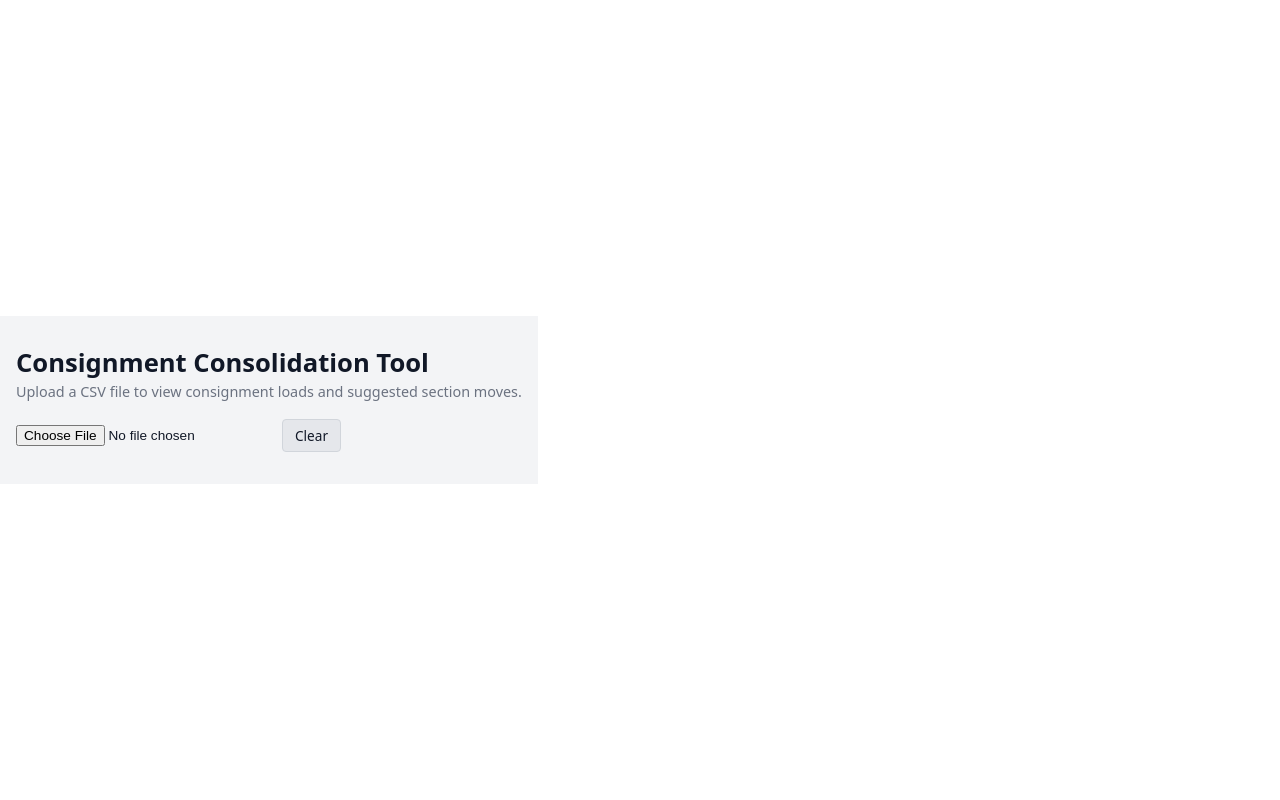
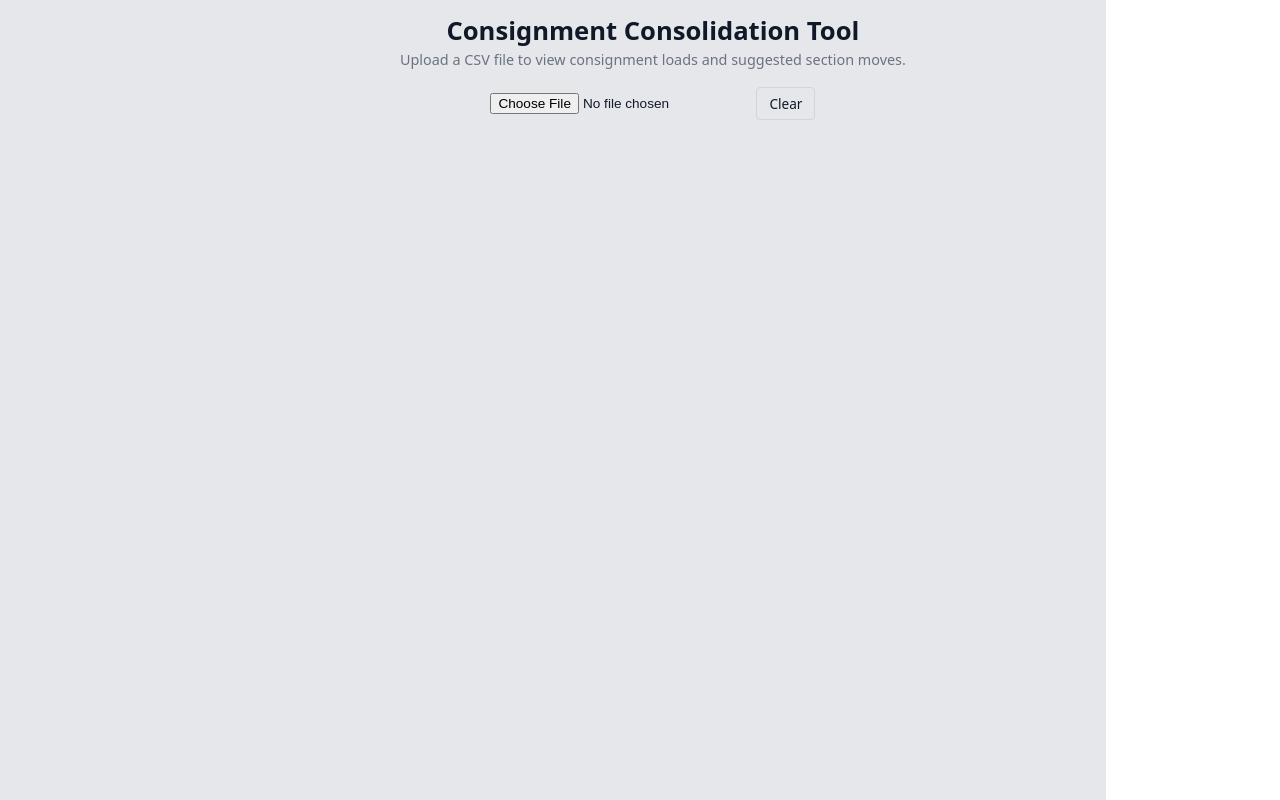
Before and after one commit to ajaisangha/consignment-consolidation, a React (Vite) app in the folder consolidation/: page / in a window 1280 px wide. Built offline with nearby package versions, Linux system fonts and the light colour scheme.

Commit message:
style update 2

```diff
--- a/consolidation/src/App.css
+++ b/consolidation/src/App.css
@@ -1,13 +1,26 @@
 .app {
   font-family: system-ui, -apple-system, BlinkMacSystemFont, "Segoe UI", sans-serif;
-  padding: 16px;
-  background-color: #f3f4f6;
   color: #111827;
+  padding-left: 400px;
+  padding-right: 200px;
+  background-color: #e5e7eb;
+  /* Center the whole app */
+  min-height: 100vh;
+  display: flex;
+  justify-content: center;
+  align-items: flex-start;
+}
+
+/* Inner container to control width and centering */
+.app-inner {
+  width: 100%;
+  max-width: 1400px;  /* increased from 1200px */
 }
 
 /* Header */
 .app-header {
   margin-bottom: 16px;
+  text-align: center;
 }
 
 .app-header h1 {
@@ -27,6 +40,7 @@
   align-items: center;
   gap: 8px;
   margin-bottom: 16px;
+  justify-content: center;
 }
 
 .controls input[type="file"] {
@@ -53,32 +67,41 @@
   background-color: #d1d5db;
 }
 
-/* Panels layout (unchanged layout, just polished) */
+/* Panels layout - MORE SPACE BETWEEN CARDS */
 .panels {
   display: flex;
-  gap: 16px;
+  gap: 32px;              /* increased from 24px - more space between cards */
   align-items: flex-start;
+  justify-content: center;
 }
 
-/* Individual panel */
+/* Individual panel - LARGER FOR CONSIGNMENT SUMMARY */
 .panel {
   background-color: #ffffff;
-  border-radius: 6px;
-  box-shadow: 0 1px 3px rgba(15, 23, 42, 0.08);
-  padding: 12px;
+  border-radius: 8px;     /* slightly larger radius */
+  box-shadow: 0 2px 8px rgba(15, 23, 42, 0.12);  /* deeper shadow */
+  padding: 20px;          /* increased from 16px */
   flex: 1;
   min-width: 0;
 }
 
+/* Make consignment summary card LARGER */
+.panel:first-child {
+  flex: 1.4;              /* consignment summary gets 40% more width */
+  min-width: 380px;       /* minimum width guarantee */
+}
+
 .panel h3 {
-  font-size: 1rem;
-  margin: 0 0 8px;
+  font-size: 1.1rem;      /* slightly larger */
+  margin: 0 0 12px;       /* more space below title */
   color: #111827;
+  text-align: center;
 }
 
 /* Tables */
 table {
-  border-collapse: collapse;
+  border-collapse: separate;
+  border-spacing: 6px 6px;          /* slightly more space between cells */
   margin-top: 8px;
   width: 100%;
 }
@@ -86,9 +109,10 @@ table {
 th,
 td {
   border: 1px solid #e5e7eb;
-  padding: 6px 8px;
+  padding: 10px 12px;               /* more padding inside cells */
   text-align: left;
-  font-size: 0.85rem;
+  font-size: 0.9rem;                /* slightly larger font */
+  background-color: #ffffff;
 }
 
 th {
@@ -97,11 +121,12 @@ th {
   color: #374151;
 }
 
+/* Keep striped effect subtle */
 tr:nth-child(even) td {
   background-color: #f9fafb;
 }
 
-/* Tote coloring using your existing classes */
+/* Tote coloring */
 .tote.green {
   background-color: #c6f6d5;
 }
@@ -116,7 +141,11 @@ tr:nth-child(even) td {
 
 /* Empty states */
 .empty-text {
-  font-size: 0.85rem;
+  font-size: 0.9rem;
   color: #6b7280;
-  margin-top: 8px;
+  margin-top: 12px;
+  text-align: center;
+  padding: 16px;
+  background-color: #f9fafb;
+  border-radius: 4px;
 }
--- a/consolidation/src/App.jsx
+++ b/consolidation/src/App.jsx
@@ -165,6 +165,7 @@ const App = () => {
 
   return (
     <div className="app">
+      <div className="app-inner">
         <header className="app-header">
           <h1>Consignment Consolidation Tool</h1>
           <p className="app-subtitle">
@@ -271,6 +272,7 @@ const App = () => {
           </div>
         )}
       </div>
+    </div>
   );
 };
 
```
Lines whose indentation alone changed are shown as unchanged.
